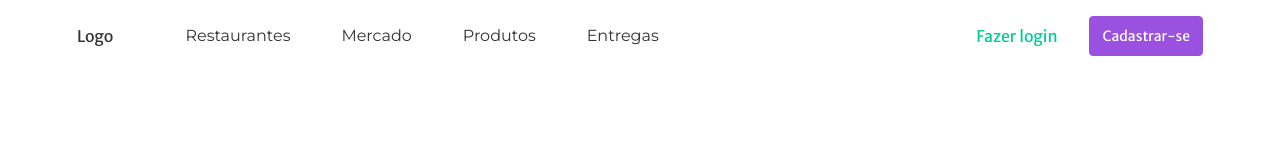
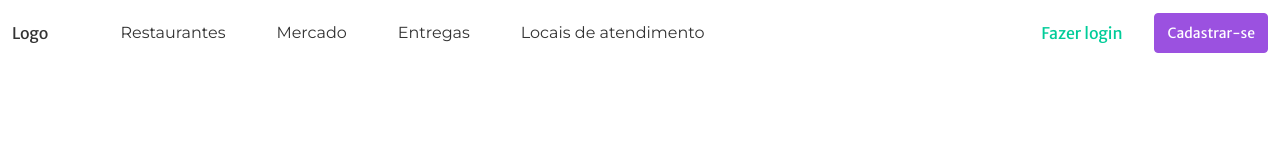
Before and after one commit to alancleyton/srtasty-site-template, a website: page src/index.html in a window 1280 px wide. Drawn offline with Linux system fonts and the light colour scheme.

Commit message:
fix navbar classes name

```diff
--- a/src/index.html
+++ b/src/index.html
@@ -15,9 +15,9 @@
 <body>
   <header>
     <nav class="navbar">
-      <div class="container">
-        <div class="navbar navigation">
-          <a class="brand mr-6">Logo</a>
+      <div class="container big">
+        <div class="navbar-nav">
+          <a class="navbar-brand mr-6">Logo</a>
           <button class="burger expand-lg ml-auto" role="button">
             <div class="burger icon">
               <span>&nbsp;</span>
@@ -26,16 +26,16 @@
             </div>
           </button>
 
-          <div class="navbar wrap collapse-lg">
-            <div class="item left">
-              <div class="menu">
-                <a class="menu item">Restaurantes</a>
-                <a class="menu item">Mercado</a>
-                <a class="menu item">Produtos</a>
-                <a class="menu item">Entregas</a>
+          <div class="navbar-collapse collapse-lg">
+            <div class="mr-auto">
+              <div class="navbar-menu">
+                <a class="navbar-menu item">Restaurantes</a>
+                <a class="navbar-menu item">Mercado</a>
+                <a class="navbar-menu item">Entregas</a>
+                <a class="navbar-menu item">Locais de atendimento</a>
               </div>
             </div>
-            <div class="item">
+            <div>
               <button class="button link color-green large mr-3">Fazer login</button>
               <button class="button purple medium">Cadastrar-se</button>
             </div>
--- a/src/scss/layout/_navbar.scss
+++ b/src/scss/layout/_navbar.scss
@@ -3,11 +3,11 @@
   min-height: 3.5rem;
   width: 100%;
   background-color: $white;
-  &.navigation {
+  &-nav {
     display: flex;
     align-items: center;
   }
-  &.wrap {
+  &-collapse {
     display: flex;
     align-items: center;
     flex-direction: row;
@@ -24,18 +24,8 @@
       }
     }
   }
-  .item {
-    &.left {
-      margin-right: auto;
-    }
-    &.center {
-      margin: 0 auto;
-    }
-    &.right {
-      margin-left:  auto;
-    }
-  }
-  .menu {
+
+  &-menu {
     &.item {
       margin: 0.5rem 1.5rem;
       font-family: $montserrat;
```
Also changed, not shown: src/css/styles.css.
